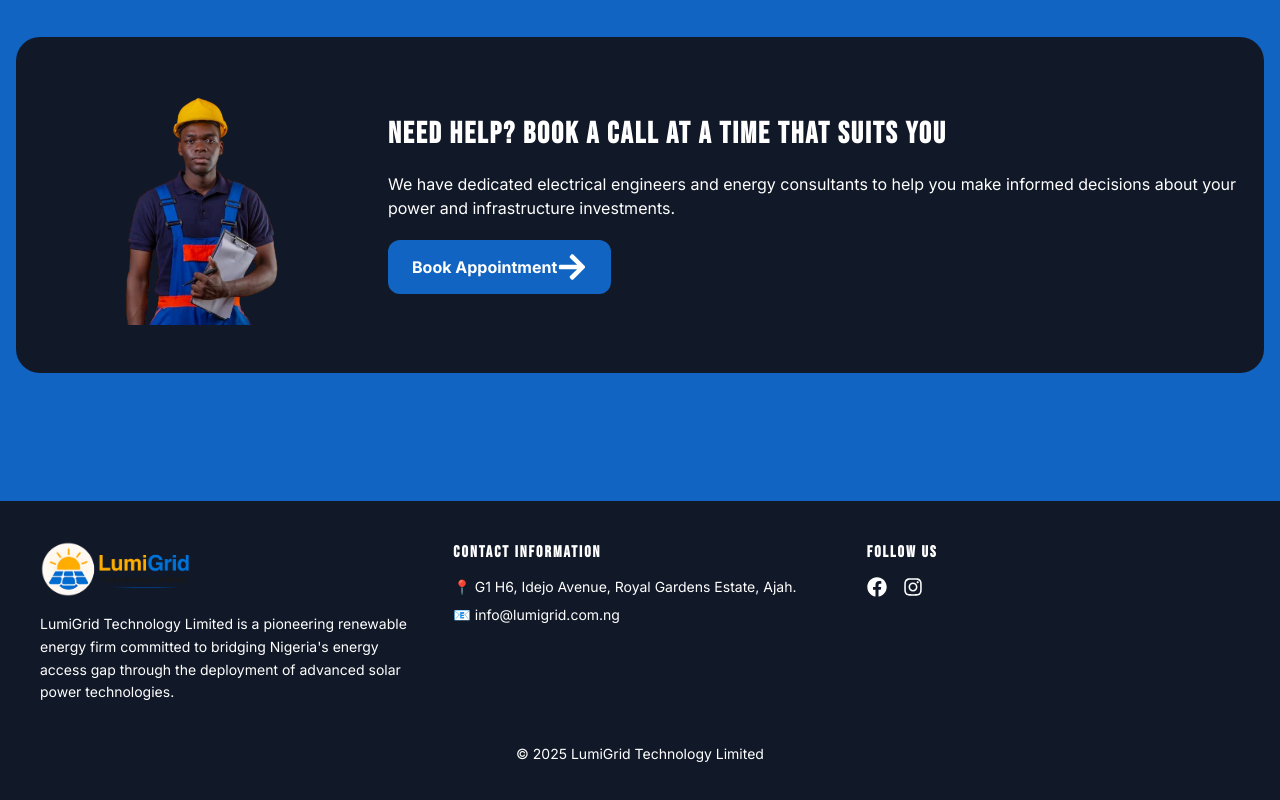
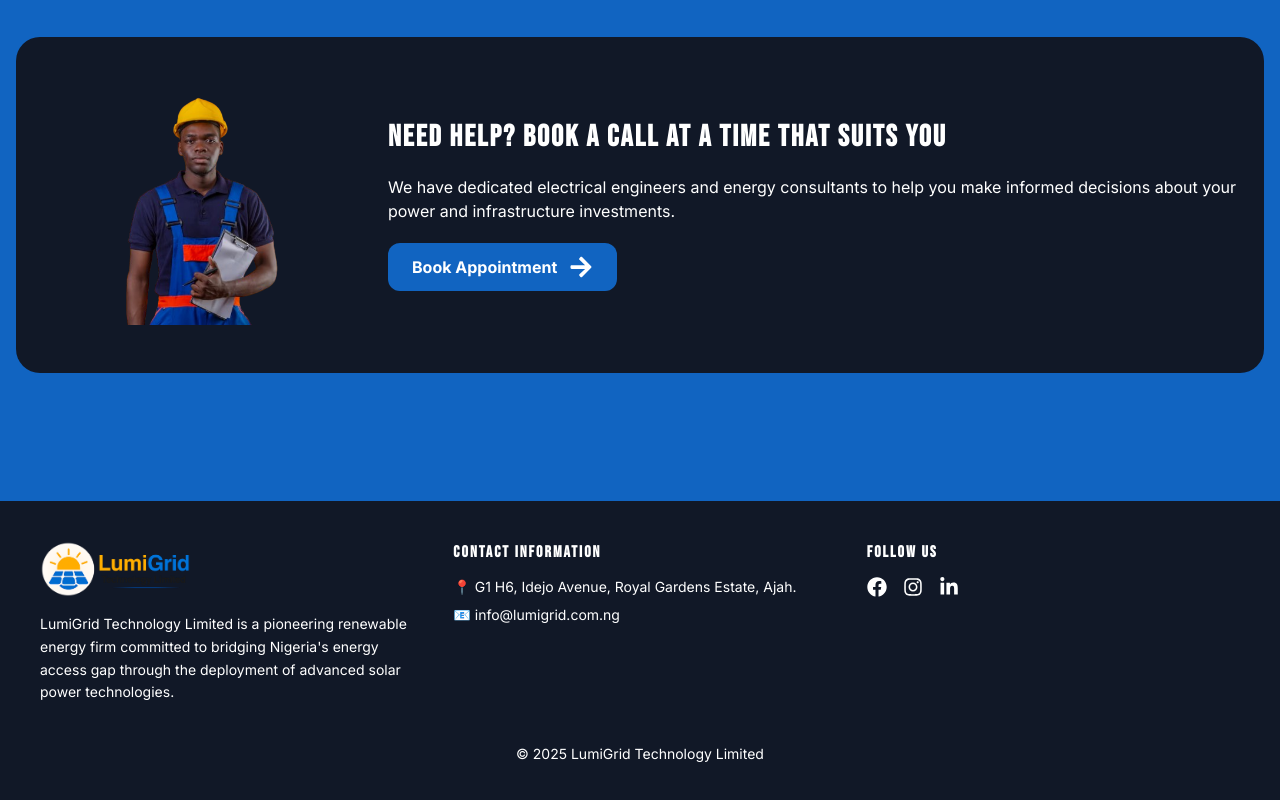
Before and after one commit to ikennaex/boomanage-properties, a React (Vite) app: page / in a window 1280 px wide. Shown: the part 3839-4639 px from the top of the page. Built offline with nearby package versions, Linux system fonts and the light colour scheme.

Commit message:
social media Links added

```diff
--- a/src/Components/Appointment/Appointment.jsx
+++ b/src/Components/Appointment/Appointment.jsx
@@ -1,36 +1,44 @@
-import React from 'react'
-import { engineer } from '../../imports'
+import React from "react";
+import { engineer } from "../../imports";
 import { FaArrowRight } from "react-icons/fa";
+import { Link } from "react-router";
 
 const Appointment = () => {
   return (
-<div className='bg-customBlue'>
-  <div className='container mx-auto py-32 px-4 text-white'>
-    <div className='flex flex-col lg:flex-row items-center gap-7 bg-gray-900 rounded-3xl px-6 py-8 lg:py-12'>
-
+    <div className="bg-customBlue">
+      <div className="container mx-auto py-32 px-4 text-white">
+        <div className="flex flex-col lg:flex-row items-center gap-7 bg-gray-900 rounded-3xl px-6 py-8 lg:py-12">
           {/* Image Section */}
-      <div className='flex-shrink-0'>
-        <img className='object-cover h-60 w-full max-w-xs rounded-2xl' src={engineer} alt="Engineer" />
+          <div className="flex-shrink-0">
+            <img
+              className="object-cover h-60 w-full max-w-xs rounded-2xl"
+              src={engineer}
+              alt="Engineer"
+            />
           </div>
 
           {/* Text + Button Section */}
-      <div className='flex flex-col gap-5'>
-        <h2 className='text-2xl lg:text-3xl font-bold leading-snug'>
+          <div className="flex flex-col gap-5">
+            <h2 className="text-2xl lg:text-3xl font-bold leading-snug">
               Need help? Book a call at a time that suits you
             </h2>
-        <p className='text-sm lg:text-base leading-relaxed'>
-          We have dedicated electrical engineers and energy consultants to help you make informed decisions about your power and infrastructure investments.
+            <p className="text-sm lg:text-base leading-relaxed">
+              We have dedicated electrical engineers and energy consultants to
+              help you make informed decisions about your power and
+              infrastructure investments.
             </p>
-        <button className='flex justify-around items-center bg-customBlue w-full lg:w-fit px-6 py-3 rounded-xl font-bold hover:opacity-90 transition duration-300'>
+
+            <Link to={"/contact"}>
+              <button className="flex flex-row items-center justify-center gap-3 bg-customBlue w-full sm:w-auto px-6 py-3 rounded-xl font-bold text-white hover:opacity-90 transition duration-300">
                 Book Appointment
-          <FaArrowRight size={30} />
+                <FaArrowRight size={24} />
               </button>
-      </div>
-
+            </Link>
           </div>
         </div>
       </div>
-  )
-}
+    </div>
+  );
+};
 
-export default Appointment
+export default Appointment;
--- a/src/Components/Footer/Footer.jsx
+++ b/src/Components/Footer/Footer.jsx
@@ -1,6 +1,7 @@
 import React from 'react'
 import { logo } from '../../imports'
-import { FaFacebook, FaInstagram } from "react-icons/fa";
+import { FaFacebook, FaInstagram, FaLinkedinIn  } from "react-icons/fa";
+import { Link } from 'react-router';
 
 const Footer = () => {
 
@@ -12,7 +13,9 @@ const Footer = () => {
     <div className='flex flex-col lg:flex-row justify-between gap-10'>
       {/* Logo and Description */}
       <div className='lg:w-1/3'>
+      <Link to = {'/'}>
         <img className='h-14 mb-4' src={logo} alt="LumiGrid logo" />
+      </Link>
         <p className='text-white text-sm leading-relaxed'>
           LumiGrid Technology Limited is a pioneering renewable energy firm committed to bridging Nigeria's energy access gap through the deployment of advanced solar power technologies.
         </p>
@@ -32,7 +35,7 @@ const Footer = () => {
           <a
             target="_blank"
             rel="noopener noreferrer"
-            href="https://web.facebook.com/profile.php?id=61555161683538"
+            href="https://www.facebook.com/share/14zFWkJDCp/"
           >
             <FaFacebook size={20} />
           </a>
@@ -40,9 +43,17 @@ const Footer = () => {
           <a
             target="_blank"
             rel="noopener noreferrer"
-            href="https://www.instagram.com/sherpaverseltd/"
+            href="https://www.instagram.com/marere_mavo/"
           >
             <FaInstagram size={20} />
+          </a>
+
+          <a
+            target="_blank"
+            rel="noopener noreferrer"
+            href="https://www.linkedin.com/in/akporowho-mariere-922862209/"
+          >
+            <FaLinkedinIn size={20}/>
           </a>
         </div>
       </div>
```
Lines whose indentation alone changed are shown as unchanged.
